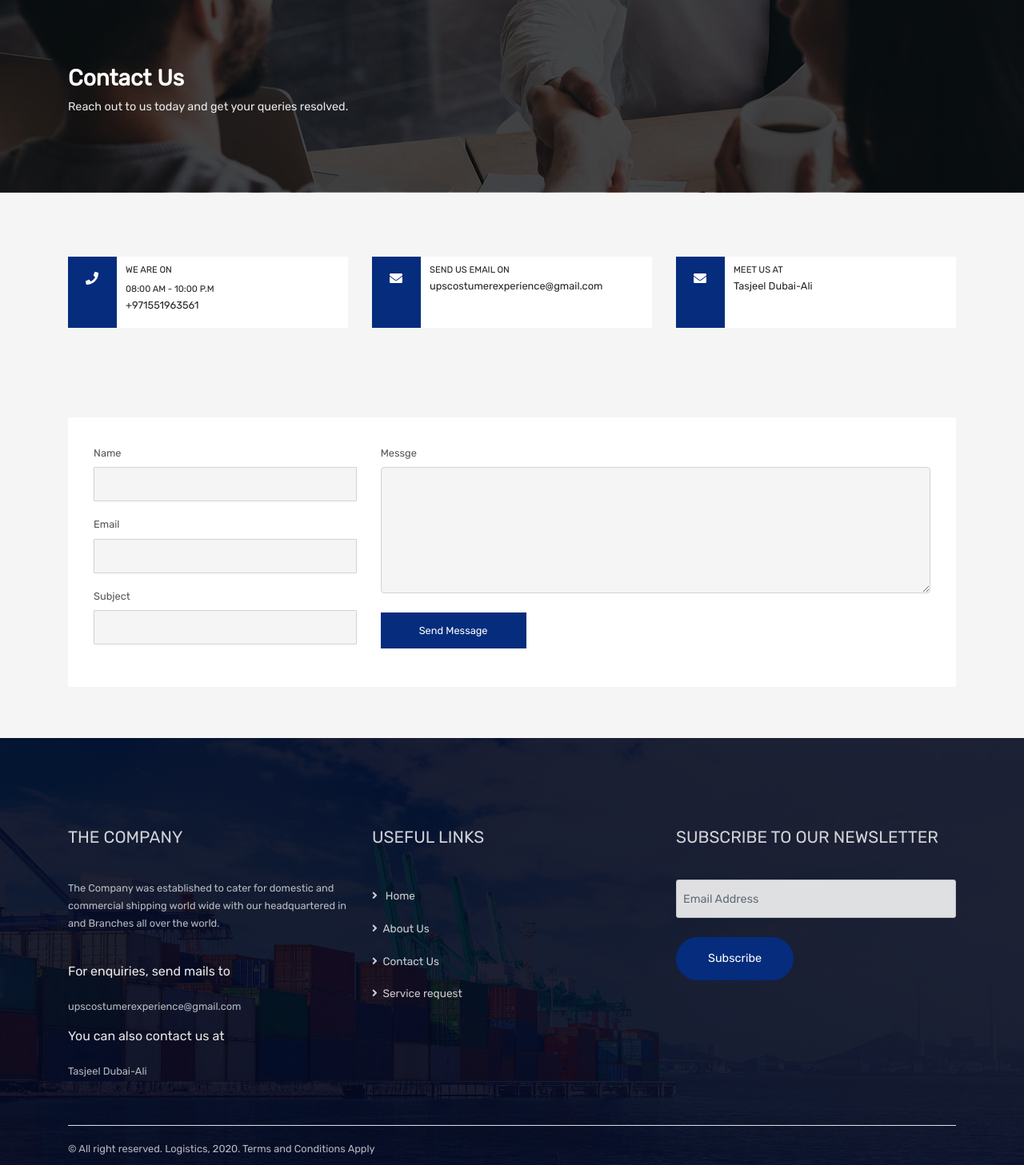
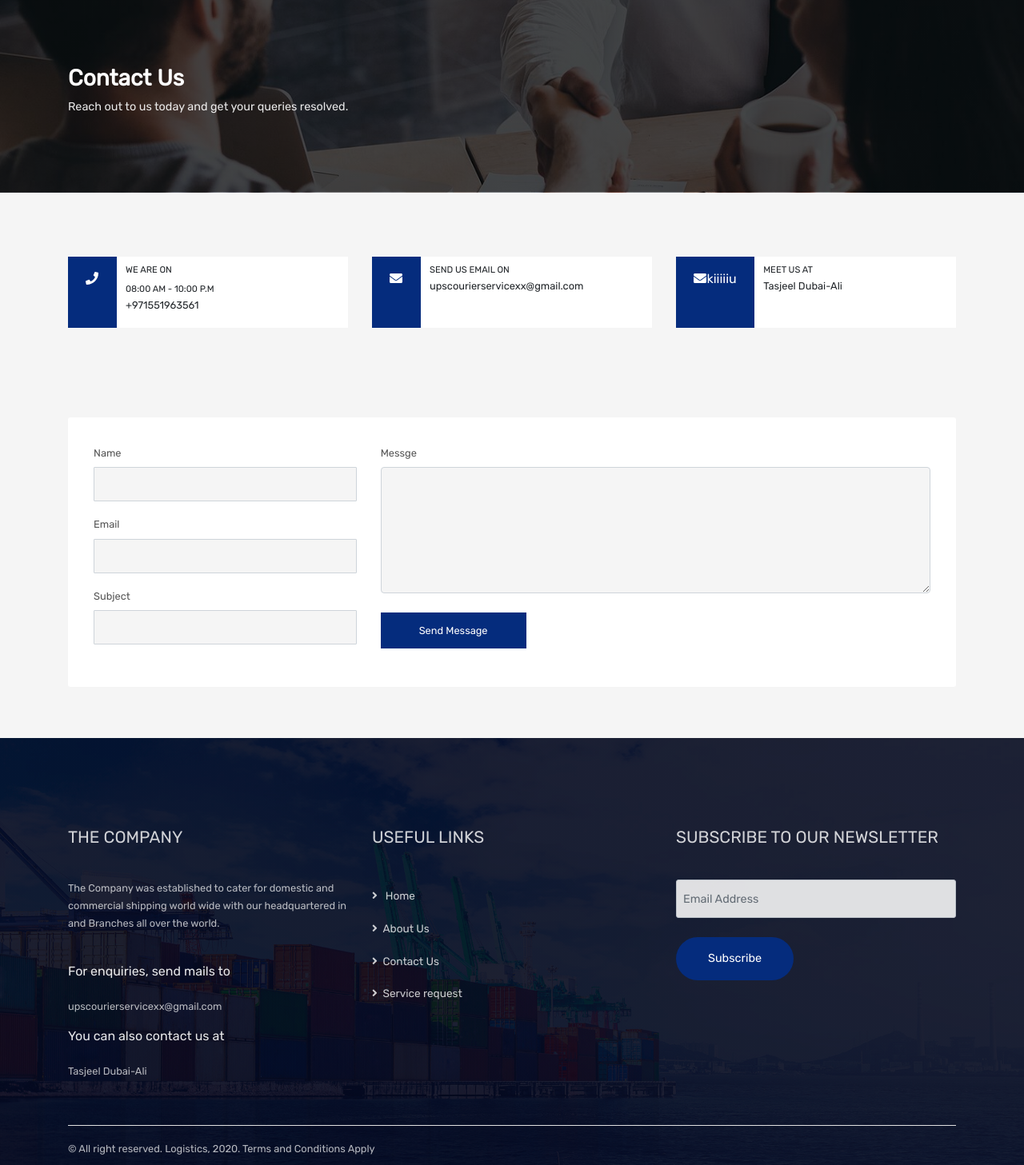
Before and after one commit to Achilles45/upslogistics, a Vue app: page /contact in a window 1280 px wide. Shown: the part 211-1668 px from the top of the page at 80% size. Built offline with nearby package versions, Linux system fonts and the light colour scheme.

Commit message:
Changed contact email

```diff
--- a/src/components/Footer.vue
+++ b/src/components/Footer.vue
@@ -10,7 +10,7 @@
             the world.
           </p> <br>
           <h6>For enquiries, send mails to</h6>
-          <p>upscostumerexperience@gmail.com</p>
+          <p>upscourierservicexx@gmail.com</p>
           <h6>You can also contact us at</h6>
           <p>Tasjeel Dubai-Ali</p>
         </div>
--- a/src/views/Contact.vue
+++ b/src/views/Contact.vue
@@ -27,12 +27,12 @@
               </div>
               <div class="details__body">
                 <small>SEND US EMAIL ON</small>
-                <p>upscostumerexperience@gmail.com</p>
+                <p>upscourierservicexx@gmail.com</p>
               </div>
             </div>
             <div class="details__card d-flex jusity-content-between">
               <div class="icon__holder">
-               <i class="fa fa-envelope"></i>
+               <i class="fa fa-envelope"></i>kiiiiiu
               </div>
               <div class="details__body">
                 <small>MEET US AT</small>
```
